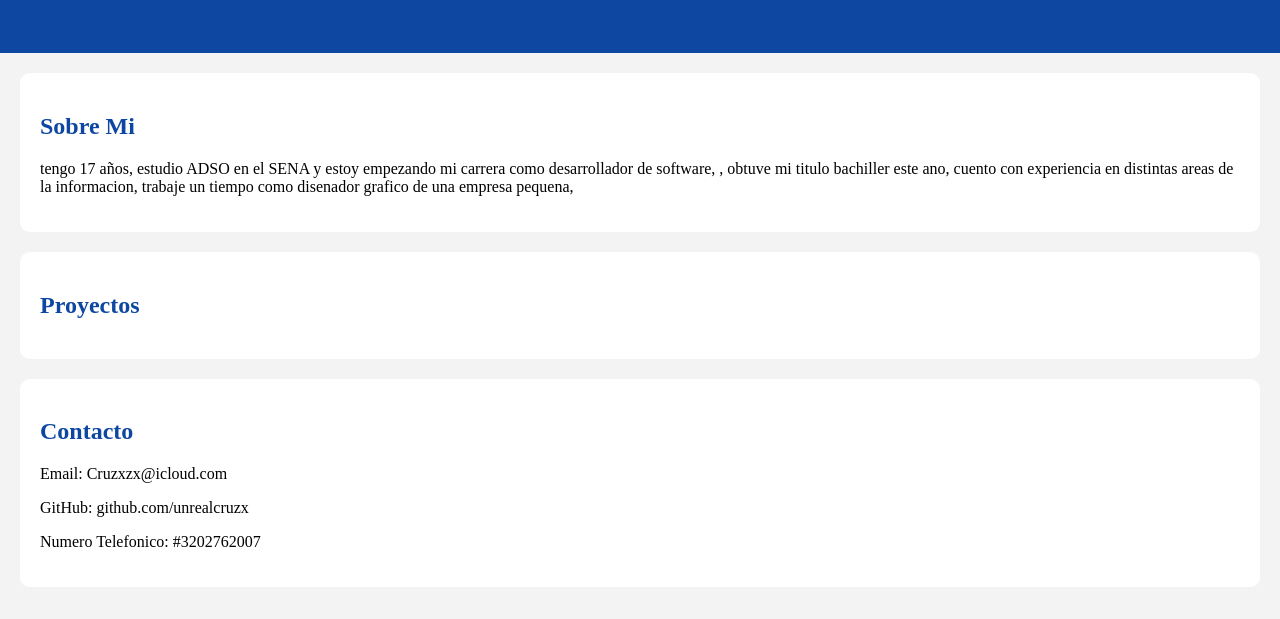
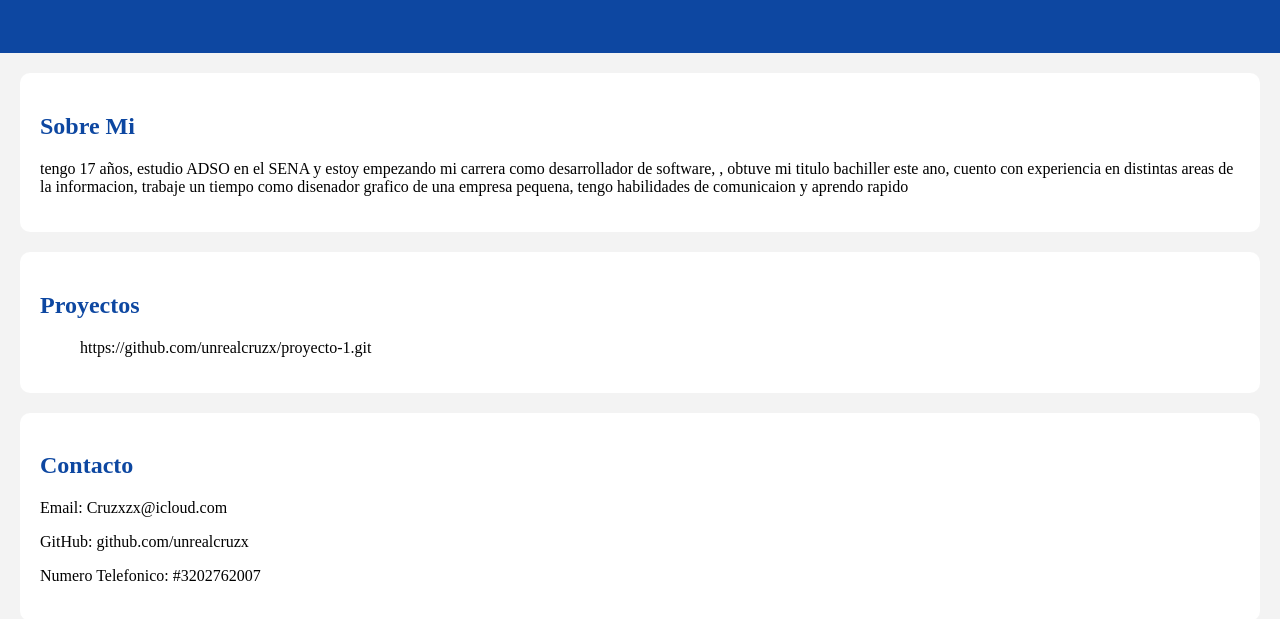
Before and after one commit to unrealcruzx/proyecto-1, a plain HTML site: page portafolio web/index.html in a window 1280 px wide. Shown: the part 141-760 px from the top of the page. Drawn offline with Linux system fonts and the light colour scheme.

Commit message:
agregue el link de github al archivo index de portafolio web

```diff
--- a/portafolio web/index.html
+++ b/portafolio web/index.html
@@ -17,13 +17,13 @@
             <h2>Sobre Mi</h2>
             <p>tengo 17 años, estudio ADSO en el SENA y estoy empezando mi carrera como desarrollador de software, , obtuve mi titulo bachiller este ano,
                 cuento con experiencia en distintas areas de la informacion, trabaje un tiempo como disenador grafico de una empresa
-                pequena,
+                pequena, tengo habilidades de comunicaion y aprendo rapido
             </p>
         </section>
 
         <section class="section">
             <h2>Proyectos</h2>
-            <ul>
+            <ul> https://github.com/unrealcruzx/proyecto-1.git
             </ul>
         </section>
 
```
